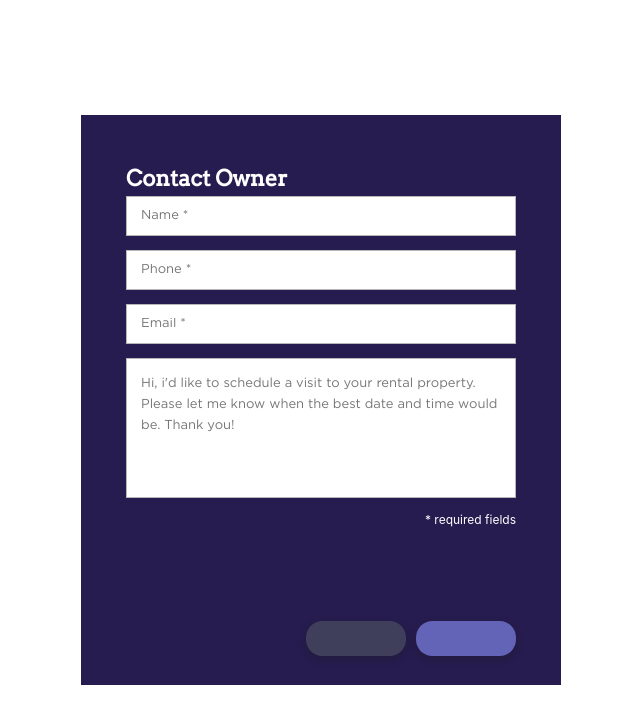
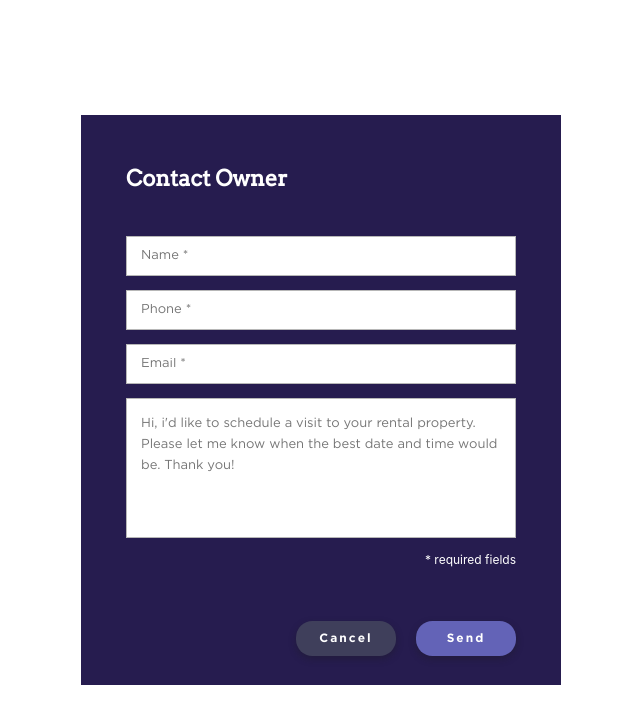
Before and after one commit to JuanTValdez/Living-in-the-Six, a React (Create React App) app: page / in a window 1280 px wide. Shown: the top 724 px of the page, without its empty margins (319-959 px from the left). Built offline with nearby package versions, Linux system fonts and the light colour scheme.

Commit message:
finished styling contact owner component

```diff
--- a/src/GlobalVariables.css
+++ b/src/GlobalVariables.css
@@ -44,6 +44,9 @@
 	font-family: 'Gotham-Book';
 }
 
+.gotham-bold {
+	font-family: 'Gotham-Bold';
+}
 /* Alignment */
 
 .align-right {
@@ -58,6 +61,8 @@
 .dusk-btn {
 	width: 10rem;
 	height: 3.5rem;
+	line-height: 5.62px;
+	letter-spacing: 2px;
 	background-color: var(--dusk);
 	color: var(--white);
 	border-radius: 1.65rem;
@@ -70,6 +75,8 @@
 	width: 10rem;
 	height: 3.5rem;
 	background-color: var(--iris);
+	line-height: 5.62px;
+	letter-spacing: 2px;
 	color: var(--white);
 	border-radius: 1.65rem;
 	box-shadow: 0 3px 7px 0 rgba(28, 28, 28, 0.35);
--- a/src/components/ContactOwner.js
+++ b/src/components/ContactOwner.js
@@ -17,8 +17,8 @@ export default function ContactOwner() {
 			</form>
 			<p className='font-size-12'>* required fields</p>
 			<div className='btn-wrapper'>
-				<button className='dusk-btn'></button>
-				<button className='iris-btn'></button>
+				<button className='dusk-btn font-size-12 gotham-bold'>Cancel</button>
+				<button className='iris-btn font-size-12 gotham-bold'>Send</button>
 			</div>
 		</div>
 	);
--- a/src/styles/ContactOwner.css
+++ b/src/styles/ContactOwner.css
@@ -18,6 +18,7 @@ form {
 	display: flex;
 	flex-direction: column;
 
+	margin-top: 4rem;
 	gap: 1.4rem;
 }
 .contact-input {
@@ -45,6 +46,6 @@ form {
 .btn-wrapper {
 	display: flex;
 	justify-content: end;
-	gap: 1rem;
-	margin-top: 8rem;
+	gap: 2rem;
+	margin-top: 4rem;
 }
```
